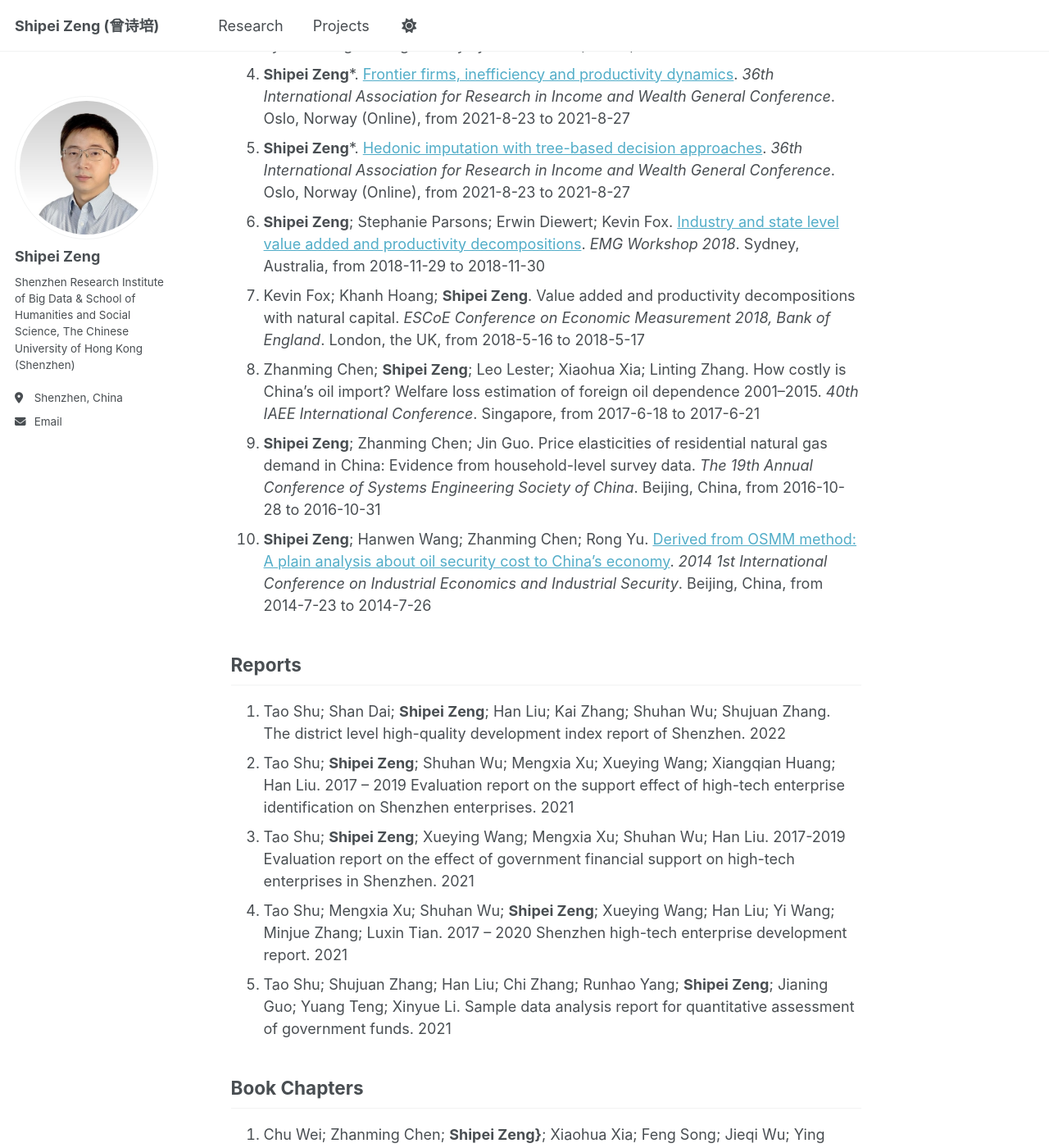
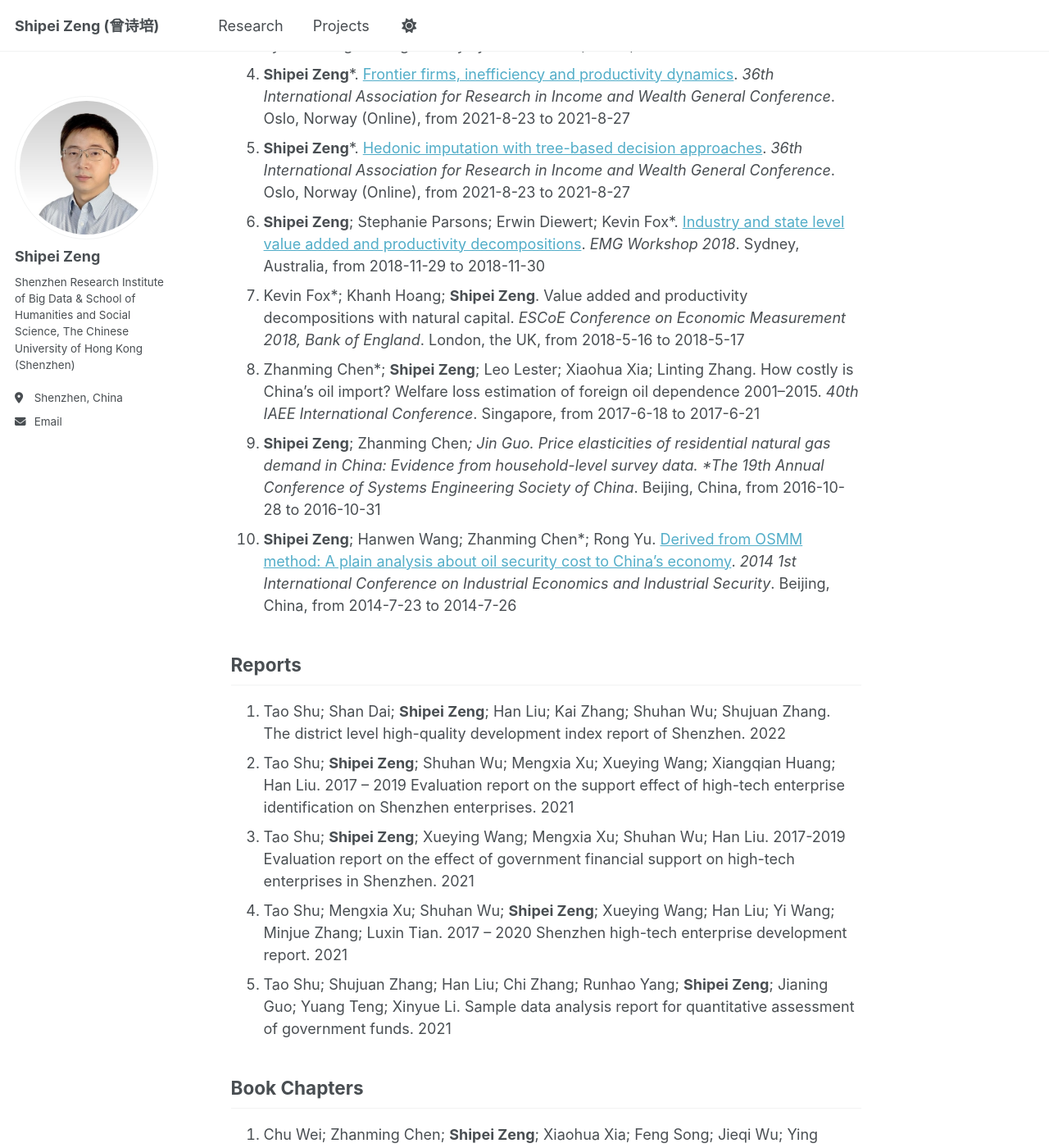
Before and after one commit to shipei-zeng/shipei-zeng.github.io, a Jekyll site: the page built from _pages/research.md, in a window 1280 px wide and 1400 px high, scrolled down 1421 px. Shown: the whole window at 82% size. Built offline with Jekyll 4.4.1, drawn with Linux system fonts in a browser that asks for light colours; a script that is not in the unit is left out.

```diff
--- a/_pages/research.md
+++ b/_pages/research.md
@@ -16,28 +16,28 @@ Journal Articles
 
 Conferences
 ------
-1. Shan Dai; Guoyong Yang; **Shipei Zeng***. Quantitative assessment of high quality development at the district level powered by big data: A case study of Shenzhen. _The 6th Annual Conference of the Evaluation Methods and Applications Sub-society_. Hangzhou, China, from 2023-6-10 to 2023-6-11
-1. Kai Zhang; Shan Dai; **Shipei Zeng***. Automated project evaluation in the era of big data: Informing the matching degree between proposals and outputs based on text analysis. _2023 Big Data and Statistical Science Interdisciplinary Academic Conference_. Shenzhen, China, from 2023-4-21 to 2023-4-23
-1. Shujuan Zhang; **Shipei Zeng**; Shan Dai*. Prediction and causality in community fire safety management powered by urban big data. _The 22nd Annual Conference of Systems Engineering Society of China_. Dalian, China, from 2022-11-26 to 2022-11-27
-1. **Shipei Zeng***. [Frontier firms, inefficiency and productivity dynamics](https://iariw.org/wp-content/uploads/2021/08/Firm_Dynamics_Zeng_Paper.pdf). _36th International Association for Research in Income and Wealth General Conference_. Oslo, Norway (Online), from 2021-8-23 to 2021-8-27
-1. **Shipei Zeng***. [Hedonic imputation with tree-based decision approaches](https://iariw.org/wp-content/uploads/2021/08/Hedonic_Imputation_Zeng_Paper.pdf). _36th International Association for Research in Income and Wealth General Conference_. Oslo, Norway (Online), from 2021-8-23 to 2021-8-27
-1. **Shipei Zeng**; Stephanie Parsons; Erwin Diewert; Kevin Fox. [Industry and state level value added and productivity decompositions](https://conference.unsw.edu.au/content/dam/pdfs/business/caer/research-reports/emg-workshop-2018/emg2018-6_SZeng_EMG-Slides.pdf). _EMG Workshop 2018_. Sydney, Australia, from 2018-11-29 to 2018-11-30
-1. Kevin Fox; Khanh Hoang; **Shipei Zeng**. Value added and productivity decompositions with natural capital. _ESCoE Conference on Economic Measurement 2018, Bank of England_. London, the UK, from 2018-5-16 to 2018-5-17
-1. Zhanming Chen; **Shipei Zeng**; Leo Lester; Xiaohua Xia; Linting Zhang. How costly is China's oil import? Welfare loss estimation of foreign oil dependence 2001–2015. _40th IAEE International Conference_. Singapore, from 2017-6-18 to 2017-6-21
-1. **Shipei Zeng**; Zhanming Chen; Jin Guo. Price elasticities of residential natural gas demand in China: Evidence from household-level survey data. *The 19th Annual Conference of Systems Engineering Society of China*. Beijing, China, from 2016-10-28 to 2016-10-31
-1. **Shipei Zeng**; Hanwen Wang; Zhanming Chen; Rong Yu. [Derived from OSMM method: A plain analysis about oil security cost to China’s economy](https://link.springer.com/chapter/10.1007/978-3-662-44085-8_19). _2014 1st International Conference on Industrial Economics and Industrial Security_. Beijing, China, from 2014-7-23 to 2014-7-26
+1. Shan Dai; Guoyong Yang; __Shipei Zeng__*. Quantitative assessment of high quality development at the district level powered by big data: A case study of Shenzhen. _The 6th Annual Conference of the Evaluation Methods and Applications Sub-society_. Hangzhou, China, from 2023-6-10 to 2023-6-11
+1. Kai Zhang; Shan Dai; __Shipei Zeng__*. Automated project evaluation in the era of big data: Informing the matching degree between proposals and outputs based on text analysis. _2023 Big Data and Statistical Science Interdisciplinary Academic Conference_. Shenzhen, China, from 2023-4-21 to 2023-4-23
+1. Shujuan Zhang; __Shipei Zeng__; Shan Dai*. Prediction and causality in community fire safety management powered by urban big data. _The 22nd Annual Conference of Systems Engineering Society of China_. Dalian, China, from 2022-11-26 to 2022-11-27
+1. __Shipei Zeng__*. [Frontier firms, inefficiency and productivity dynamics](https://iariw.org/wp-content/uploads/2021/08/Firm_Dynamics_Zeng_Paper.pdf). _36th International Association for Research in Income and Wealth General Conference_. Oslo, Norway (Online), from 2021-8-23 to 2021-8-27
+1. __Shipei Zeng__*. [Hedonic imputation with tree-based decision approaches](https://iariw.org/wp-content/uploads/2021/08/Hedonic_Imputation_Zeng_Paper.pdf). _36th International Association for Research in Income and Wealth General Conference_. Oslo, Norway (Online), from 2021-8-23 to 2021-8-27
+1. __Shipei Zeng__; Stephanie Parsons; Erwin Diewert; Kevin Fox*. [Industry and state level value added and productivity decompositions](https://conference.unsw.edu.au/content/dam/pdfs/business/caer/research-reports/emg-workshop-2018/emg2018-6_SZeng_EMG-Slides.pdf). _EMG Workshop 2018_. Sydney, Australia, from 2018-11-29 to 2018-11-30
+1. Kevin Fox*; Khanh Hoang; __Shipei Zeng__. Value added and productivity decompositions with natural capital. _ESCoE Conference on Economic Measurement 2018, Bank of England_. London, the UK, from 2018-5-16 to 2018-5-17
+1. Zhanming Chen*; __Shipei Zeng__; Leo Lester; Xiaohua Xia; Linting Zhang. How costly is China's oil import? Welfare loss estimation of foreign oil dependence 2001–2015. _40th IAEE International Conference_. Singapore, from 2017-6-18 to 2017-6-21
+1. __Shipei Zeng__; Zhanming Chen*; Jin Guo. Price elasticities of residential natural gas demand in China: Evidence from household-level survey data. *The 19th Annual Conference of Systems Engineering Society of China*. Beijing, China, from 2016-10-28 to 2016-10-31
+1. __Shipei Zeng__; Hanwen Wang; Zhanming Chen*; Rong Yu. [Derived from OSMM method: A plain analysis about oil security cost to China’s economy](https://link.springer.com/chapter/10.1007/978-3-662-44085-8_19). _2014 1st International Conference on Industrial Economics and Industrial Security_. Beijing, China, from 2014-7-23 to 2014-7-26
 
 Reports
 ------
-1. Tao Shu; Shan Dai; **Shipei Zeng**; Han Liu; Kai Zhang; Shuhan Wu; Shujuan Zhang. The district level high-quality development index report of Shenzhen. 2022
-1. Tao Shu; **Shipei Zeng**; Shuhan Wu; Mengxia Xu; Xueying Wang; Xiangqian Huang; Han Liu. 2017 -- 2019 Evaluation report on the support effect of high-tech enterprise identification on Shenzhen enterprises. 2021
-1. Tao Shu; **Shipei Zeng**; Xueying Wang; Mengxia Xu; Shuhan Wu; Han Liu. 2017-2019 Evaluation report on the effect of government financial support on high-tech enterprises in Shenzhen. 2021
-1. Tao Shu; Mengxia Xu; Shuhan Wu; **Shipei Zeng**; Xueying Wang; Han Liu; Yi Wang; Minjue Zhang; Luxin Tian. 2017 -- 2020 Shenzhen high-tech enterprise development report. 2021
-1. Tao Shu; Shujuan Zhang; Han Liu; Chi Zhang; Runhao Yang; **Shipei Zeng**; Jianing Guo; Yuang Teng; Xinyue Li. Sample data analysis report for quantitative assessment of government funds. 2021
+1. Tao Shu; Shan Dai; __Shipei Zeng__; Han Liu; Kai Zhang; Shuhan Wu; Shujuan Zhang. The district level high-quality development index report of Shenzhen. 2022
+1. Tao Shu; __Shipei Zeng__; Shuhan Wu; Mengxia Xu; Xueying Wang; Xiangqian Huang; Han Liu. 2017 -- 2019 Evaluation report on the support effect of high-tech enterprise identification on Shenzhen enterprises. 2021
+1. Tao Shu; __Shipei Zeng__; Xueying Wang; Mengxia Xu; Shuhan Wu; Han Liu. 2017-2019 Evaluation report on the effect of government financial support on high-tech enterprises in Shenzhen. 2021
+1. Tao Shu; Mengxia Xu; Shuhan Wu; __Shipei Zeng__; Xueying Wang; Han Liu; Yi Wang; Minjue Zhang; Luxin Tian. 2017 -- 2020 Shenzhen high-tech enterprise development report. 2021
+1. Tao Shu; Shujuan Zhang; Han Liu; Chi Zhang; Runhao Yang; __Shipei Zeng__; Jianing Guo; Yuang Teng; Xinyue Li. Sample data analysis report for quantitative assessment of government funds. 2021
 
 Book Chapters
 ------
-1. Chu Wei; Zhanming Chen; **Shipei Zeng}**; Xiaohua Xia; Feng Song; Jieqi Wu; Ying Huang; Ping Qin; Wenjie Miao; Xiaobing Zhang. [Descriptive statistics of questionnaire data](https://link.springer.com/content/pdf/10.1007/978-981-13-7523-1_2.pdf). Household Energy Consumption in China: 2016 Report, 39-93.
+1. Chu Wei; Zhanming Chen; __Shipei Zeng__; Xiaohua Xia; Feng Song; Jieqi Wu; Ying Huang; Ping Qin; Wenjie Miao; Xiaobing Zhang. [Descriptive statistics of questionnaire data](https://link.springer.com/content/pdf/10.1007/978-981-13-7523-1_2.pdf). Household Energy Consumption in China: 2016 Report, 39-93.
 
 Patents
 ------
```
